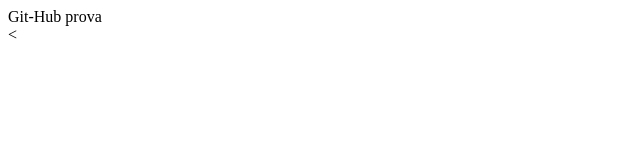
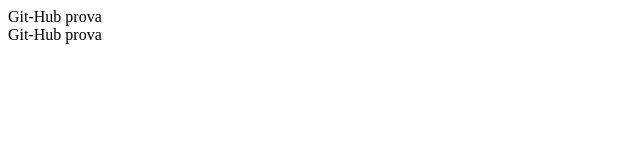
Before and after one commit to ltosti-git/test_web, a plain HTML site: page prova.html in a window 1280 px wide. Shown: the full height of the page, 0-640 px from the left. Drawn offline with Linux system fonts and the light colour scheme.

Commit message:
modifica prova riga sbagliata

```diff
--- a/prova.html
+++ b/prova.html
@@ -7,6 +7,6 @@
     </head>
     <body>
         <div>Git-Hub prova</div>
-        <
+        <div>Git-Hub prova</div>
     </body>
 </html>
```
